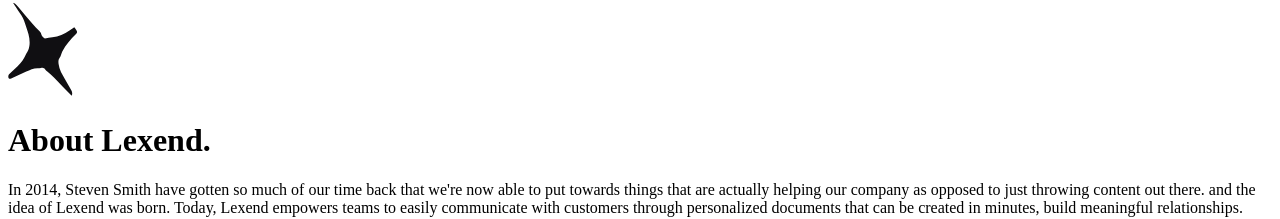
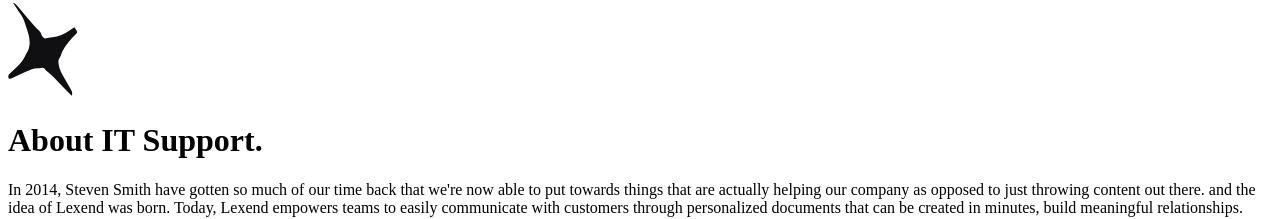
Before and after one commit to KHSenevirathne/itsupportonline.co.uk-v2, a Next.js app: page /page-about in a window 1280 px wide. Shown: the part 3360-3579 px from the top of the page. Built offline with nearby package versions, Linux system fonts and the light colour scheme.

Commit message:
change names to IT Support in About Page

```diff
--- a/components/innerpages/About.jsx
+++ b/components/innerpages/About.jsx
@@ -43,7 +43,7 @@
           >
             <div className="vstack items-center gap-4 mb-4 sm:mb-6 lg:mb-8 max-w-850px mx-auto text-center">
               <h1 className="h2 sm:h1 lg:display-6 xl:display-5 m-0">
-                About Lexend.
+                About IT Support.
               </h1>
               <p className="fs-6 md:fs-5 text-dark dark:text-white text-opacity-70">
                 In 2014, Steven Smith have gotten so much of our time back that
--- a/components/innerpages/About2.jsx
+++ b/components/innerpages/About2.jsx
@@ -37,7 +37,7 @@
               className="panel vstack text-center"
               data-anime="onview: -100; targets: >*; translateY: [48, 0]; opacity: [0, 1]; easing: spring(1, 80, 10, 0); duration: 450; delay: anime.stagger(100, {start: 200});"
             >
-              <h2 className="h3 lg:h2 mb-4">How Lexend helps</h2>
+              <h2 className="h3 lg:h2 mb-4">How IT Support helps</h2>
               <p className="fs-5 xl:fs-4 text-dark dark:text-white text-opacity-70">
                 Teams use Lexend to improve document workflows, insights, and
                 speed while delivering an amazing experience for their
```
